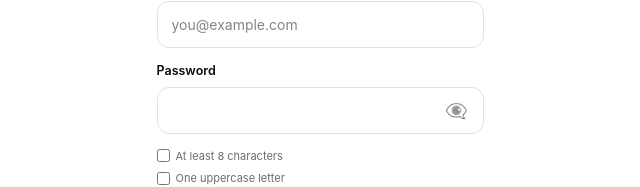
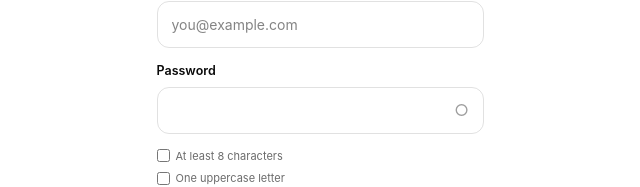
Before and after one commit to TheLimited88/vibe-travel, a Next.js app: page /admin/signin in a window 1280 px wide. Shown: the part 285-472 px from the top of the page, without its empty margins (320-960 px from the left). Built offline with nearby package versions, Linux system fonts and the light colour scheme.

Commit message:
Fix: Update password icon to simple style and left-align text

```diff
--- a/app/admin/signin/page.tsx
+++ b/app/admin/signin/page.tsx
@@ -167,11 +167,10 @@ export default function AdminSignInPage() {
                     width: '100%',
                     border: '1px solid rgba(10,10,10,0.12)',
                     borderRadius: '12px',
-                    padding: '12px 14px 12px 40px',
+                    padding: '12px 40px 12px 14px',
                     fontSize: '14px',
                     fontFamily: "'Inter',sans-serif",
                     boxSizing: 'border-box',
-                    paddingRight: '40px',
                   }}
                 />
                 <button
@@ -185,12 +184,17 @@ export default function AdminSignInPage() {
                     background: 'none',
                     border: 'none',
                     cursor: 'pointer',
-                    fontSize: '18px',
-                    color: 'rgba(10,10,10,0.5)',
-                    padding: '4px',
+                    fontSize: '16px',
+                    color: 'rgba(10,10,10,0.4)',
+                    padding: '0',
+                    width: '20px',
+                    height: '20px',
+                    display: 'flex',
+                    alignItems: 'center',
+                    justifyContent: 'center',
                   }}
                 >
-                  {showPassword ? '👁️' : '👁️‍🗨️'}
+                  {showPassword ? '◉' : '○'}
                 </button>
               </div>
             </div>
```
